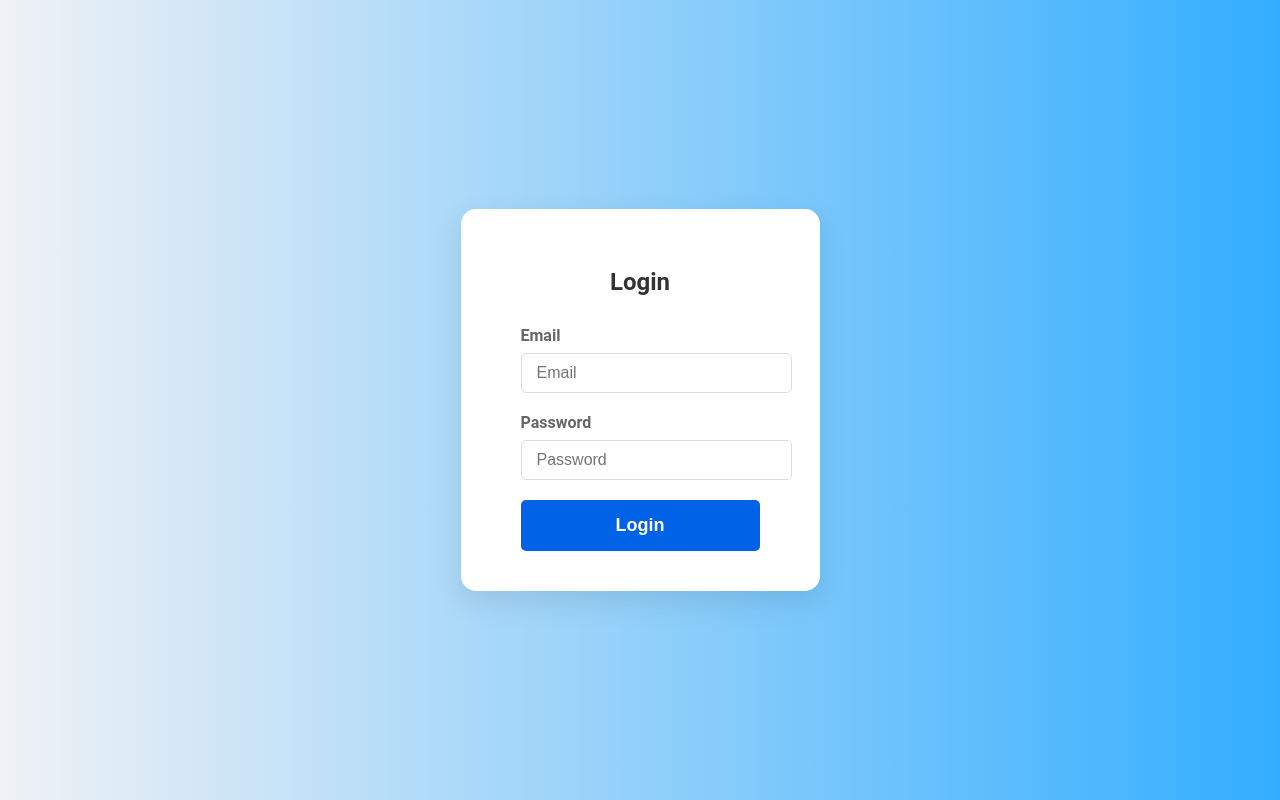
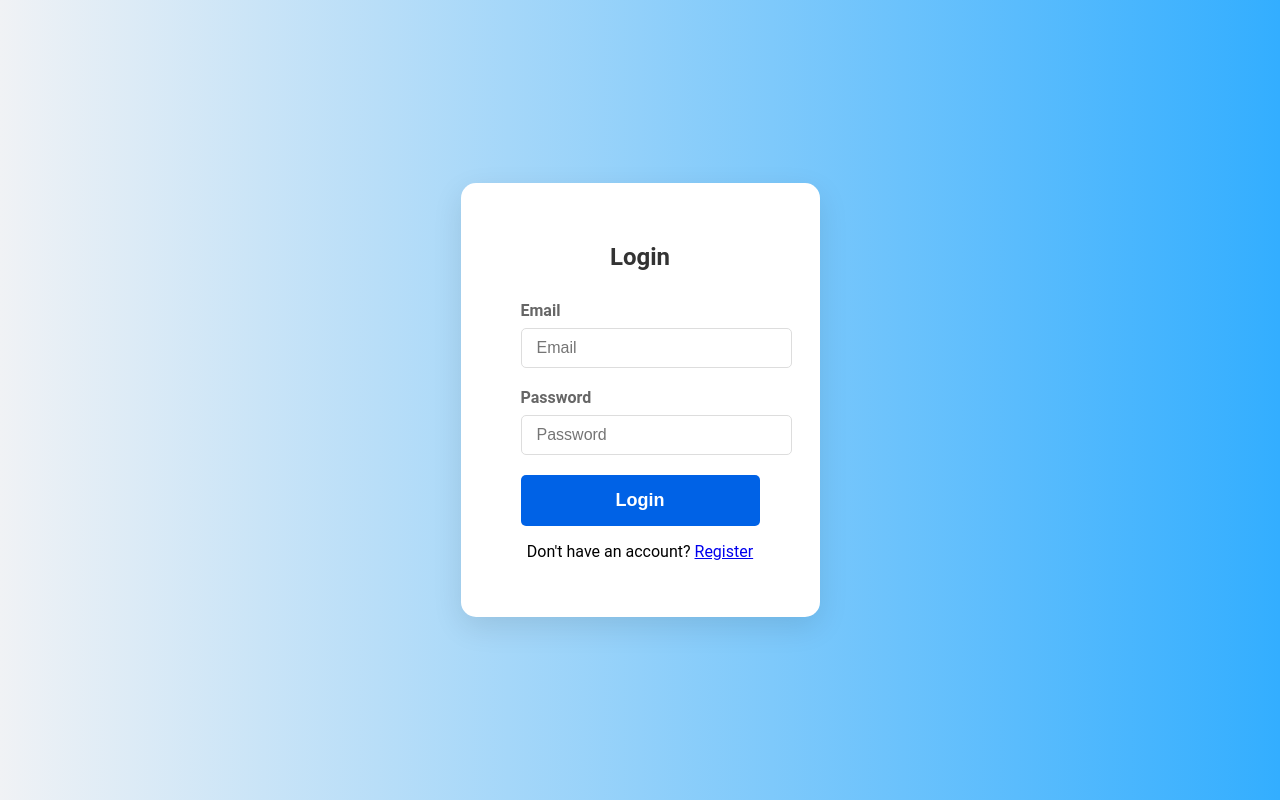
Before and after one commit to HamzaJ94/Secured-App, a React (Create React App) app: page /login in a window 1280 px wide. Built offline with nearby package versions, Linux system fonts and the light colour scheme; no server answers.

Commit message:
login and register pages adjusted to navigate to eachother with questions

```diff
--- a/src/components/Login.js
+++ b/src/components/Login.js
@@ -1,7 +1,7 @@
 // src/components/Login.js
 import React, { useState } from 'react';
 import { signInWithEmailAndPassword } from 'firebase/auth';
-import { useNavigate } from 'react-router-dom';
+import { useNavigate, Link } from 'react-router-dom';
 import { auth } from '../firebase';
 import './Login.css'; // Import the CSS file
 
@@ -48,6 +48,9 @@
             />
           </div>
           <button type="submit" className="login-button">Login</button>
+          <p>
+          Don't have an account? <Link to="/register">Register</Link>
+        </p>
         </form>
       </div>
     </div>
--- a/src/components/Register.js
+++ b/src/components/Register.js
@@ -1,5 +1,6 @@
 import React, { useState } from 'react';
 import { createUserWithEmailAndPassword } from 'firebase/auth';
+import { useNavigate, Link } from 'react-router-dom';
 import { auth } from '../firebase';
 import * as yup from 'yup';
 
@@ -13,6 +14,7 @@
   const [email, setEmail] = useState('');
   const [password, setPassword] = useState('');
   const [error, setError] = useState('');
+  const navigate = useNavigate();
 
   const handleRegister = async (e) => {
     e.preventDefault();
@@ -39,6 +41,9 @@
           <input type="password" value={password} onChange={(e) => setPassword(e.target.value)} required />
         </div>
         <button type="submit">Register</button>
+        <p>
+          Already have an account? <Link to="/login">Login</Link>
+        </p>
       </form>
     </div>
   );
```
